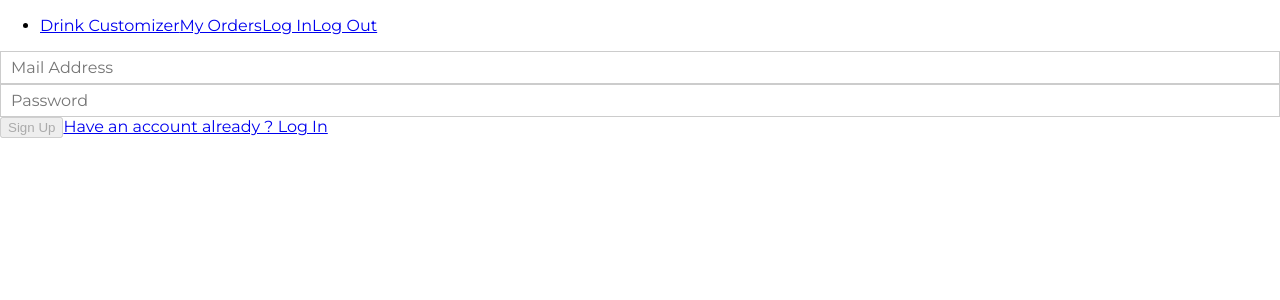
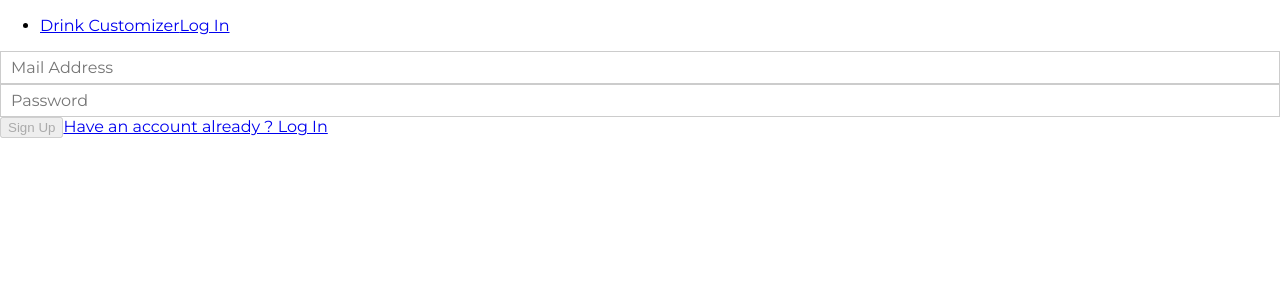
Before and after one commit to heatherpark/boba-bar, a React app: page /login in a window 1280 px wide. Shown: the top 300 px of the page. Built offline with nearby package versions, Linux system fonts and the light colour scheme.

Commit message:
Add conditions for link rendering

```diff
--- a/src/components/Navigation/Navigation.js
+++ b/src/components/Navigation/Navigation.js
@@ -2,14 +2,17 @@ import React from 'react';
 
 import NavigationItem from './NavigationItem/NavigationItem';
 
-const Navigation = () => {
+const Navigation = props => {
   return (
     <ul>
       <li>
-        <NavigationItem link="/">Drink Customizer</NavigationItem>
-        <NavigationItem link="/orders">My Orders</NavigationItem>
-        <NavigationItem link="/login">Log In</NavigationItem>
-        <NavigationItem link="/logout">Log Out</NavigationItem>
+        <NavigationItem link="/" exact>Drink Customizer</NavigationItem>
+        {props.isAuthenticated
+          ? <NavigationItem link="/orders">My Orders</NavigationItem>
+          : null}
+        {props.isAuthenticated
+          ? <NavigationItem link="/logout">Log Out</NavigationItem>
+          : <NavigationItem link="/login">Log In</NavigationItem>}
       </li>
     </ul>
   );
```
